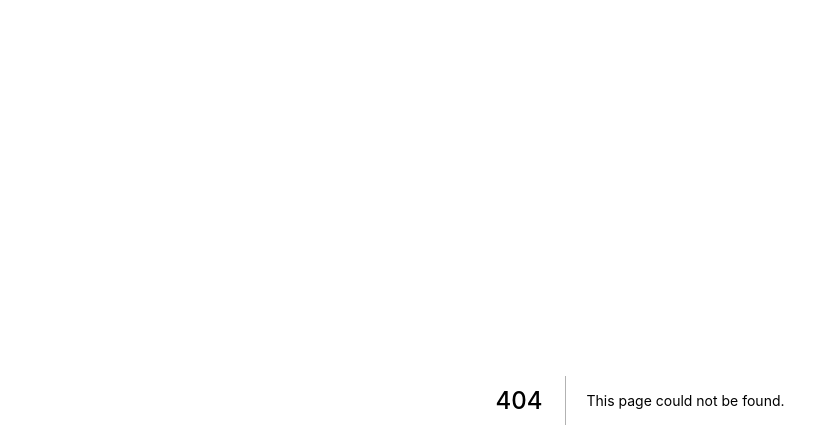
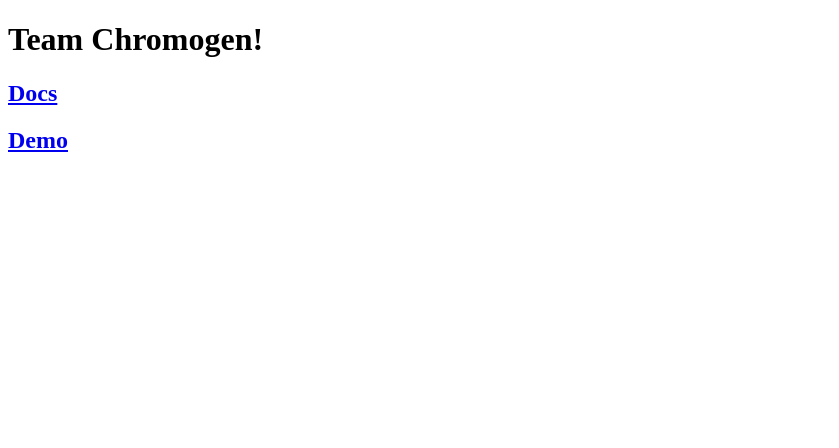
Before and after one commit to Team-Chromogen/Chromogen-Site, a Next.js app: page / in a window 1280 px wide. Before the commit this address had no page. Shown: the top 448 px of the page, without its empty margins (0-839 px from the left). Built offline with nearby package versions, Linux system fonts and the light colour scheme.

Commit message:
add link for docs,demo and index

```diff
--- a/pages/home.js
+++ /dev/null
@@ -1,5 +0,0 @@
-function HomePage() {
-  return <div>Welcome to Next.js!</div>
-}
-
-export default HomePage
--- /dev/null
+++ b/pages/index.js
@@ -0,0 +1,16 @@
+import Link from 'next/link';
+function HomePage() {
+  return (
+     <div>
+        <h1>Team Chromogen!</h1>
+        <h2>
+          <Link href="/docs"><a>Docs</a></Link>
+        </h2>
+        <h2>
+          <Link href="/demo"><a>Demo</a></Link>
+        </h2>
+     </div>
+  )
+}
+
+export default HomePage
```
Also changed, not shown: package.json (+9 -4 lines), pages/demo.js (added, +19 -0 lines), pages/docs.js (added, +19 -0 lines), tsconfig.json (added, +29 -0 lines), next-env.d.ts (added), 1 other file (tests, documents, lock files or other folders).
